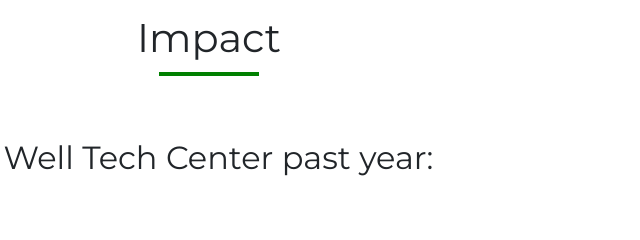
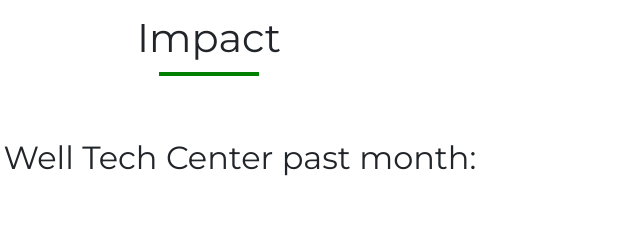
Before and after one commit to WaichL/AeSea, a plain HTML site: page index.html in a window 1280 px wide. Shown: the part 2320-2560 px from the top of the page, 511-1151 px from the left. Drawn offline with nearby package versions, Linux system fonts and the light colour scheme.

Commit message:
change to month

```diff
--- a/index.html
+++ b/index.html
@@ -155,7 +155,7 @@
         <div class="underline"></div>
         <div class="row">
           <h2 class="impact-title">
-            What we did for Well Tech Center past year:
+            What we did for Well Tech Center past month:
           </h2>
           <div class="col-md-12">
             <div class="value-box">
```
